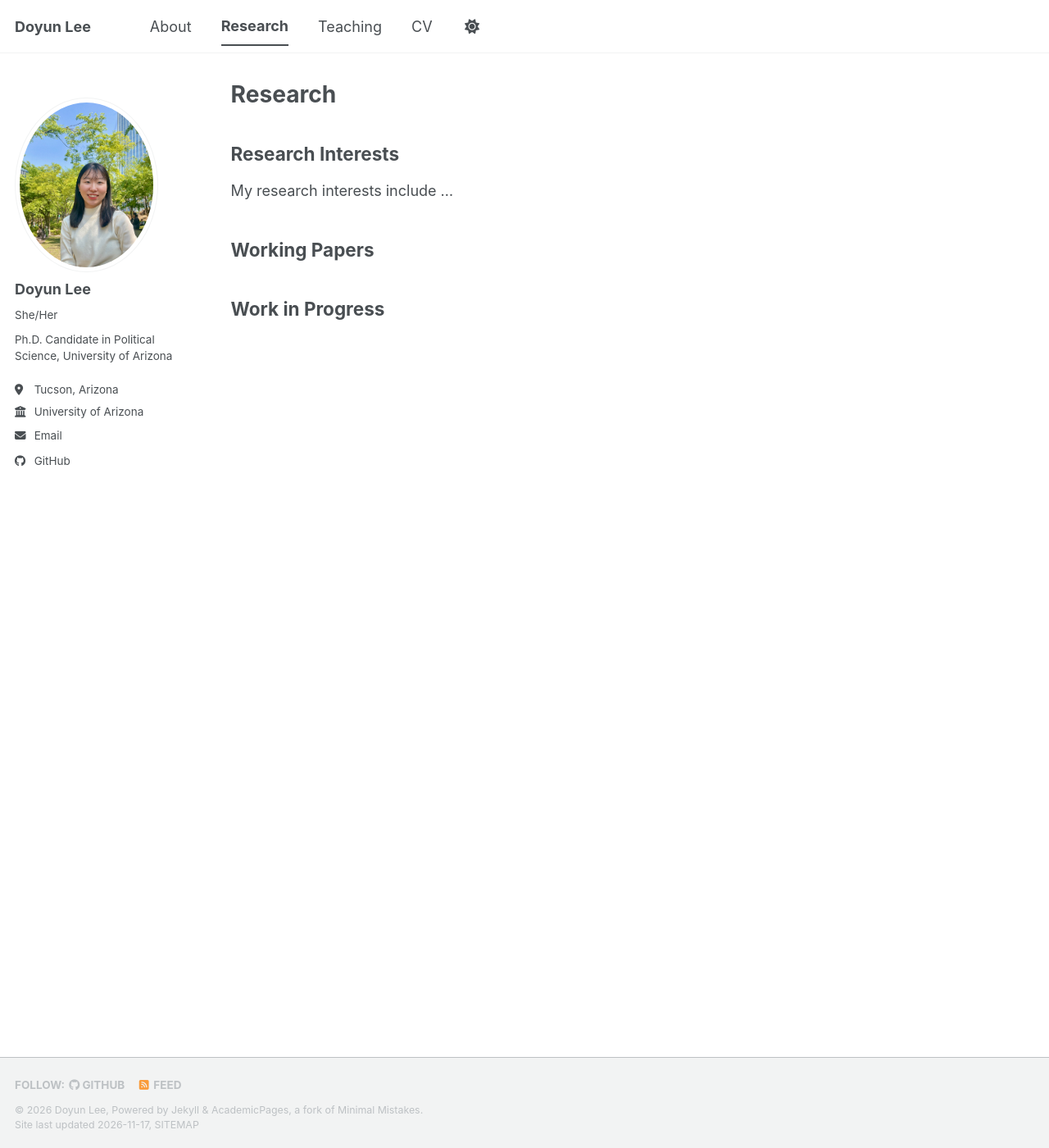
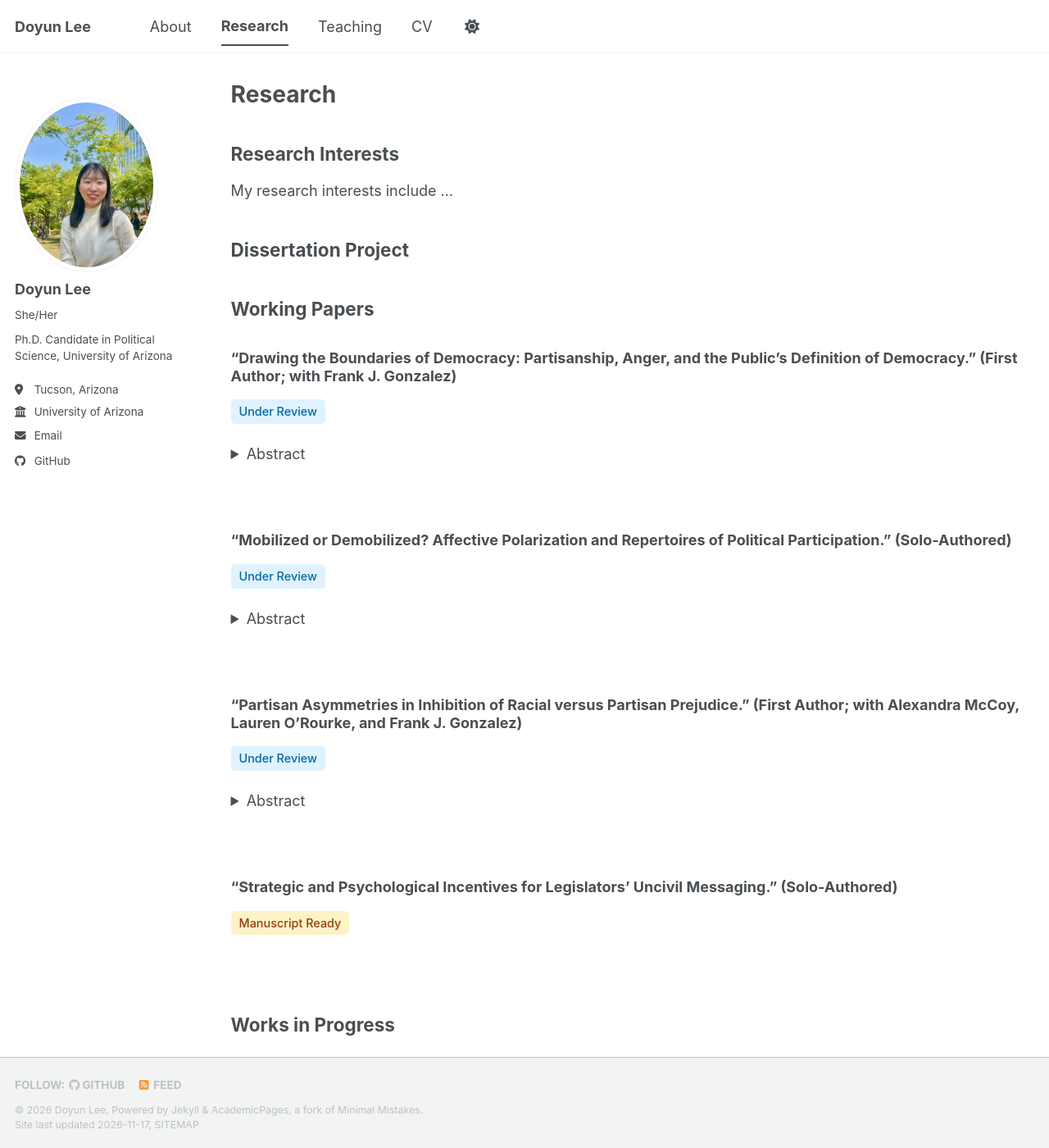
Before and after one commit to doyunlee1/doyunlee1.github.io, a Jekyll site: the page built from _pages/research.md, in a window 1280 px wide and 1400 px high. Shown: the whole window at 82% size. Built offline with Jekyll 4.4.1, drawn with Linux system fonts in a browser that asks for light colours; a script bundle is joined from its source files by our own code; a style sheet for code colours, icons or effects is not loaded.

Commit message:
Update research.md

```diff
--- a/_pages/research.md
+++ b/_pages/research.md
@@ -9,6 +9,89 @@ author_profile: true
 
 My research interests include ...
 
+## Dissertation Project
+
+
+
 ## Working Papers
 
-## Work in Progress
+### "Drawing the Boundaries of Democracy: Partisanship, Anger, and the Public's Definition of Democracy." (First Author; with Frank J. Gonzalez)
+
+<span style="display: inline-block;
+             background-color: #E0F2FE;
+             color: #0369A1;
+             padding: 4px 10px;
+             border-radius: 5px;
+             font-size: 0.8em;
+             font-weight: 500;">
+  Under Review
+</span>
+
+<details style="margin-top: 12px;">
+  <summary>Abstract</summary>
+  <p>
+Although Americans tend to tolerate violations of specific democratic norms when it favors their party, they often disagree about what constitutes democracy in the first place. In a preregistered online experiment, we investigate how     definitions of democracy are shaped by partisan anger. We consider the multidimensionality of democracy definitions, while paying particular attention to the understudied dimension of economic distribution as a possible component of democracy. We find that Democrats' definitions of democracy are broad, inclusive, and stable across emotional primes, whereas Republicans' definitions are affected by anger in unexpected ways. Specifically, strong Republicans are more likely to include economic distribution in their definitions of democracy when prompted with anger, and text analyses suggest that this is associated with concerns about economic hardship. We consider the implications of these findings, particularly with regard to normative questions about the role of emotions and partisan motivated reasoning in democratic resilience.
+  </p>
+</details>
+
+<br>
+
+### "Mobilized or Demobilized? Affective Polarization and Repertoires of Political Participation." (Solo-Authored)
+
+<span style="display: inline-block;
+             background-color: #E0F2FE;
+             color: #0369A1;
+             padding: 4px 10px;
+             border-radius: 5px;
+             font-size: 0.8em;
+             font-weight: 500;">
+  Under Review
+</span>
+
+<details style="margin-top: 12px;">
+  <summary>Abstract</summary>
+  <p>
+Does affective polarization mobilize or demobilize political participation? Existing research generally finds that affective polarization promotes political participation, but this conclusion may obscure heterogeneity in how citizens participate in politics. Using the 2020 American National Election Studies, I employ latent class analysis to identify five distinct repertoires of political participation: Voters, Civic Activists, Donors, All-Round Activists, and Indifferents. Greater affective polarization is associated with higher probabilities of membership in Donors and All-Round Activists, but lower probabilities of membership in Voters and Civic Activists, while showing little relationship with membership in Indifferents. Further analyses reveal that in-party favoritism and out-party animosity play different roles across participation repertoires. These findings challenge a uniformly mobilizing account of affective polarization and demonstrate that understanding its implications for political participation requires attention not only to whether citizens participate, but also to how they participate.
+  </p>
+</details>
+
+<br>
+
+### "Partisan Asymmetries in Inhibition of Racial versus Partisan Prejudice." (First Author; with Alexandra McCoy, Lauren O'Rourke, and Frank J. Gonzalez)
+
+<span style="display: inline-block;
+             background-color: #E0F2FE;
+             color: #0369A1;
+             padding: 4px 10px;
+             border-radius: 5px;
+             font-size: 0.8em;
+             font-weight: 500;">
+  Under Review
+</span>
+
+<details style="margin-top: 12px;">
+  <summary>Abstract</summary>
+  <p>
+An enduring yet untested claim in the affective polarization literature is that partisan prejudice is relatively untethered by anti-prejudice social norms compared to racial prejudice. In a U.S. national online survey experiment, we test how cognitive processing associated with prejudice inhibition affects racial versus partisan prejudice and how norms about race versus politics intersect. We find stronger partisan than racial bias, but partisan asymmetries exist in how social norms affect the two. Controlled processing decreases pro-inrace bias only among Democrats, whereas automatic processing increases pro-inparty bias among Democrats but decreases it among Republicans. Further, we find that partisan bias is reduced when race is salient among Democrats, but among Republicans, partisan biases are constrained by racial pro-white biases. These findings suggest the roles of social norm salience and prejudice inhibition vary across partisans and between racial and partisan prejudice.
+  </p>
+</details>
+
+<br>
+
+### "Strategic and Psychological Incentives for Legislators' Uncivil Messaging." (Solo-Authored)
+
+<span style="display: inline-block;
+             background-color: #FEF3C7;
+             color: #92400E;
+             padding: 4px 10px;
+             border-radius: 5px;
+             font-size: 0.8em;
+             font-weight: 500;">
+  Manuscript Ready
+</span>
+
+<br>
+
+## Works in Progress
+
+### "The Sound of Politics: The Use of Nonverbal Communication in Campaign Advertising" (Second Author; with Christopher Weber)
```
